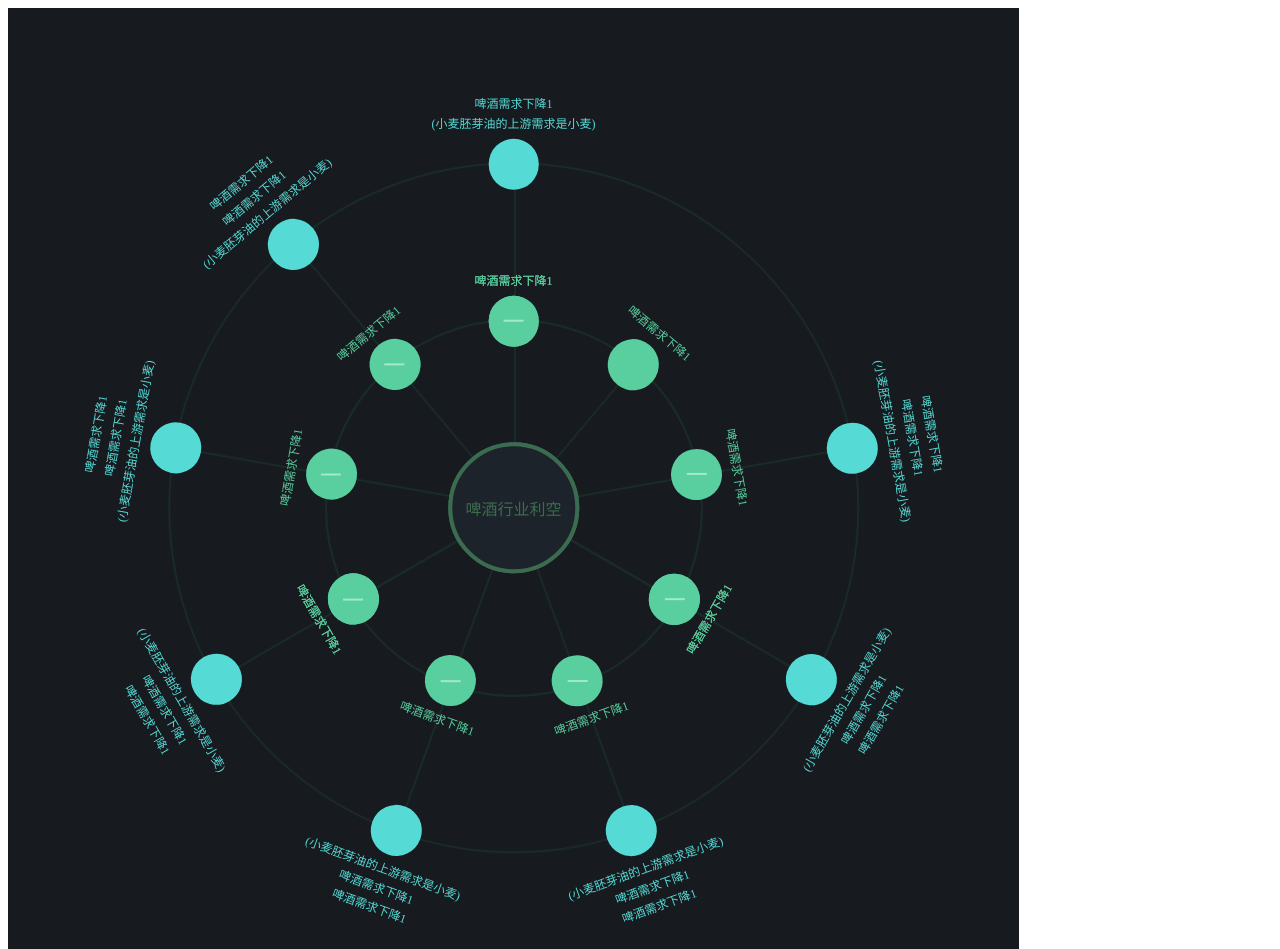
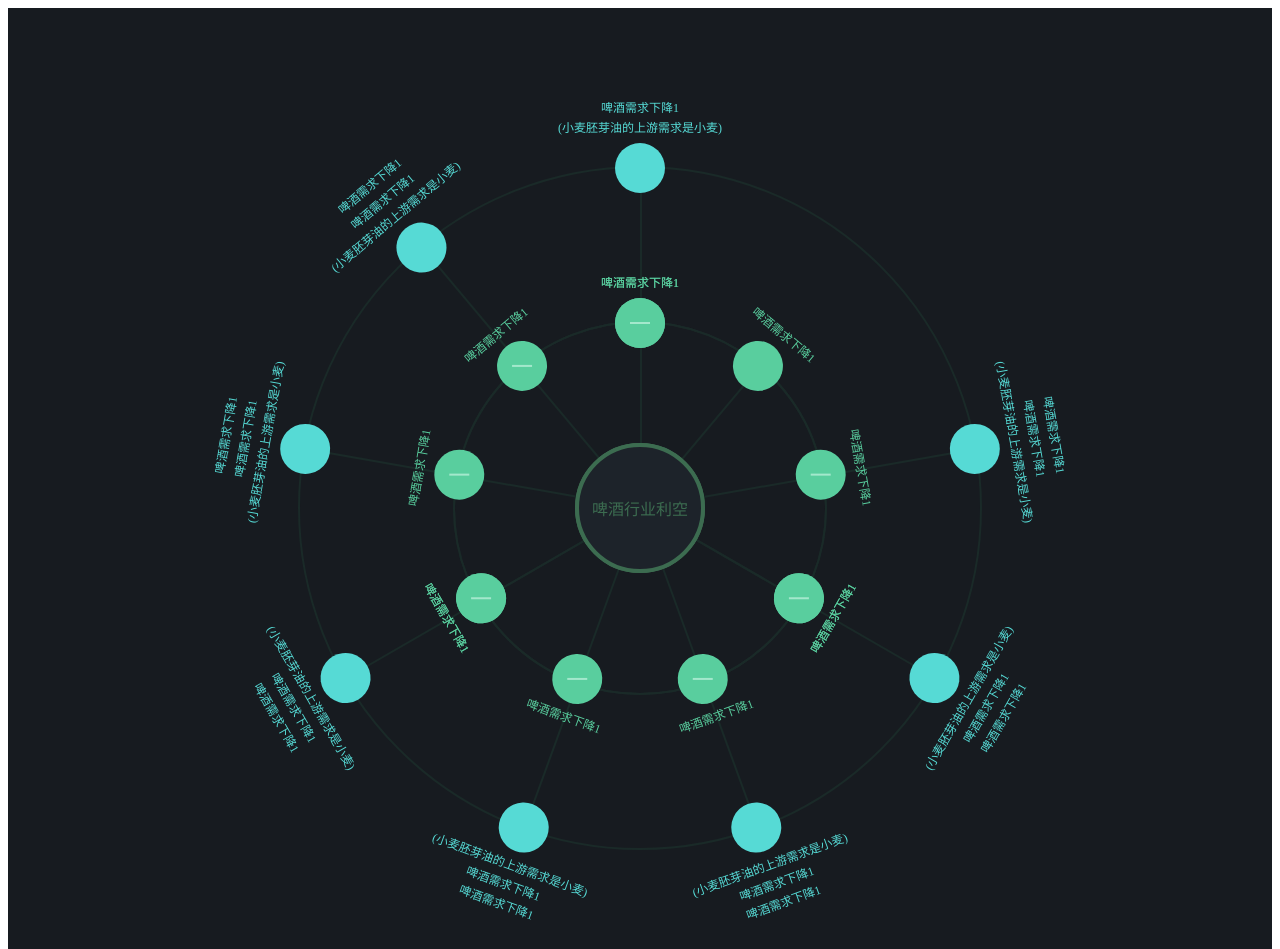
Before and after one commit to kuckboy1994/net-charts, a plain HTML site: page demo.html in a window 1280 px wide. Shown: the top 949 px of the page. Drawn offline with nearby package versions, Linux system fonts and the light colour scheme.

Commit message:
@modify: 修改图标的展示效果

```diff
--- a/demo.html
+++ b/demo.html
@@ -5,7 +5,7 @@
 	<title>Document</title>
 	<style type="text/css">
 		.net-chart {
-			width: 80%;
+			width: 100%;
 			height: 1000px;
 		}
 	</style>
--- a/netChart.js
+++ b/netChart.js
@@ -83,22 +83,21 @@
 				height: aData.height,
 				top: aData.top,
 				left: aData.left,
-				overflow: 'hidden',
-
+				overflow: 'hidden'
 			});
 		},
 		_getAdjustmentData: function (a, b) {
 			var width = $(this).width();
 			var height = $(this).height();
-			var length = width > height ? width : height;
+			var length = width < height ? width : height;
 			this.width = width;
 			this.height = height;
 			this.maxlength = length;
 			var top = '0px', left = '0px';
 			if (width > height) {
-				top = -1 * (width - height) / 2 + 'px';
+				left = (width - height) / 2 + 'px';
 			} else {
-				left = -1 * (height - width) / 2 + 'px';
+				top = (height - width) / 2 + 'px';
 			}
 			return {
 				width: length,
```
